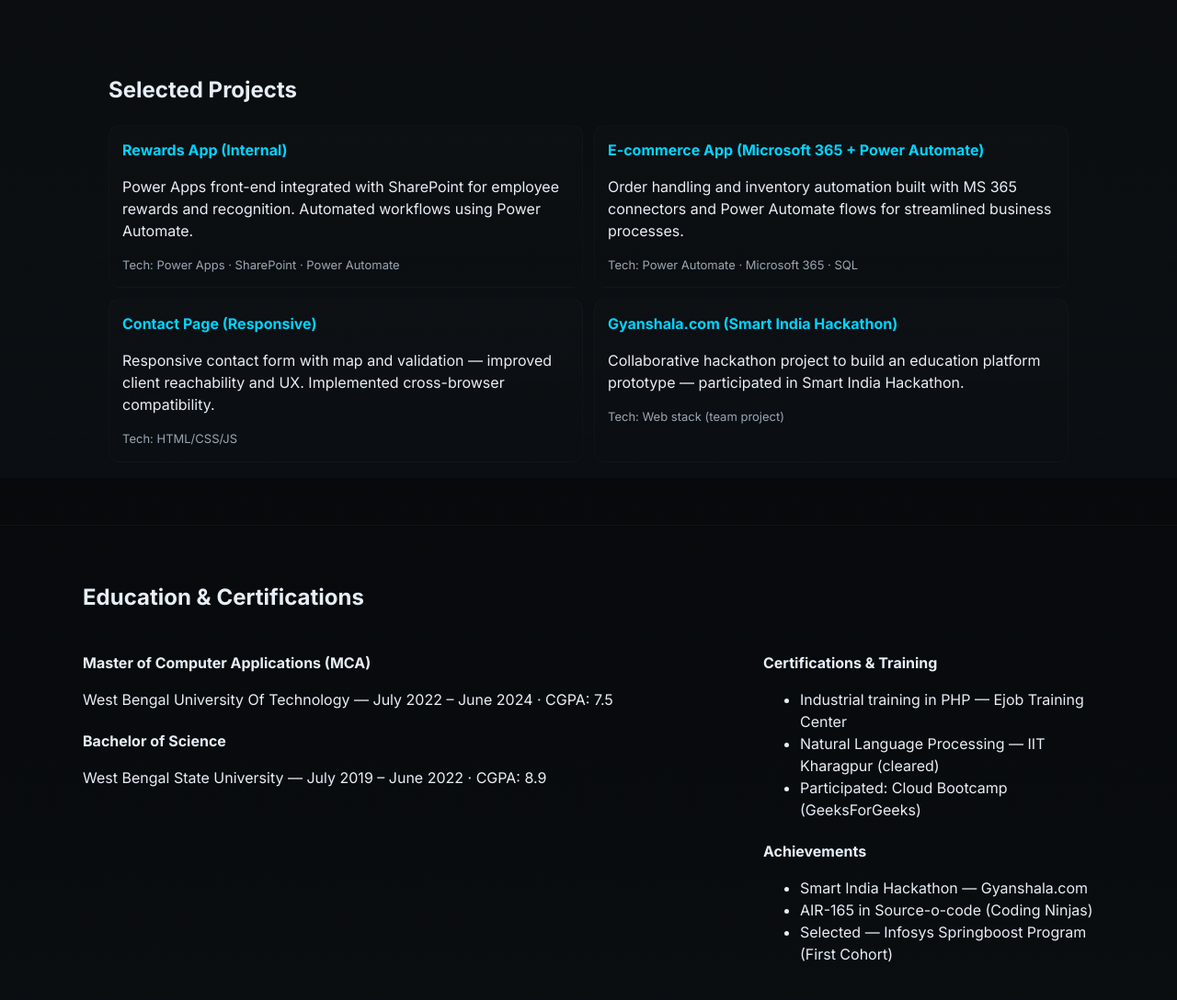
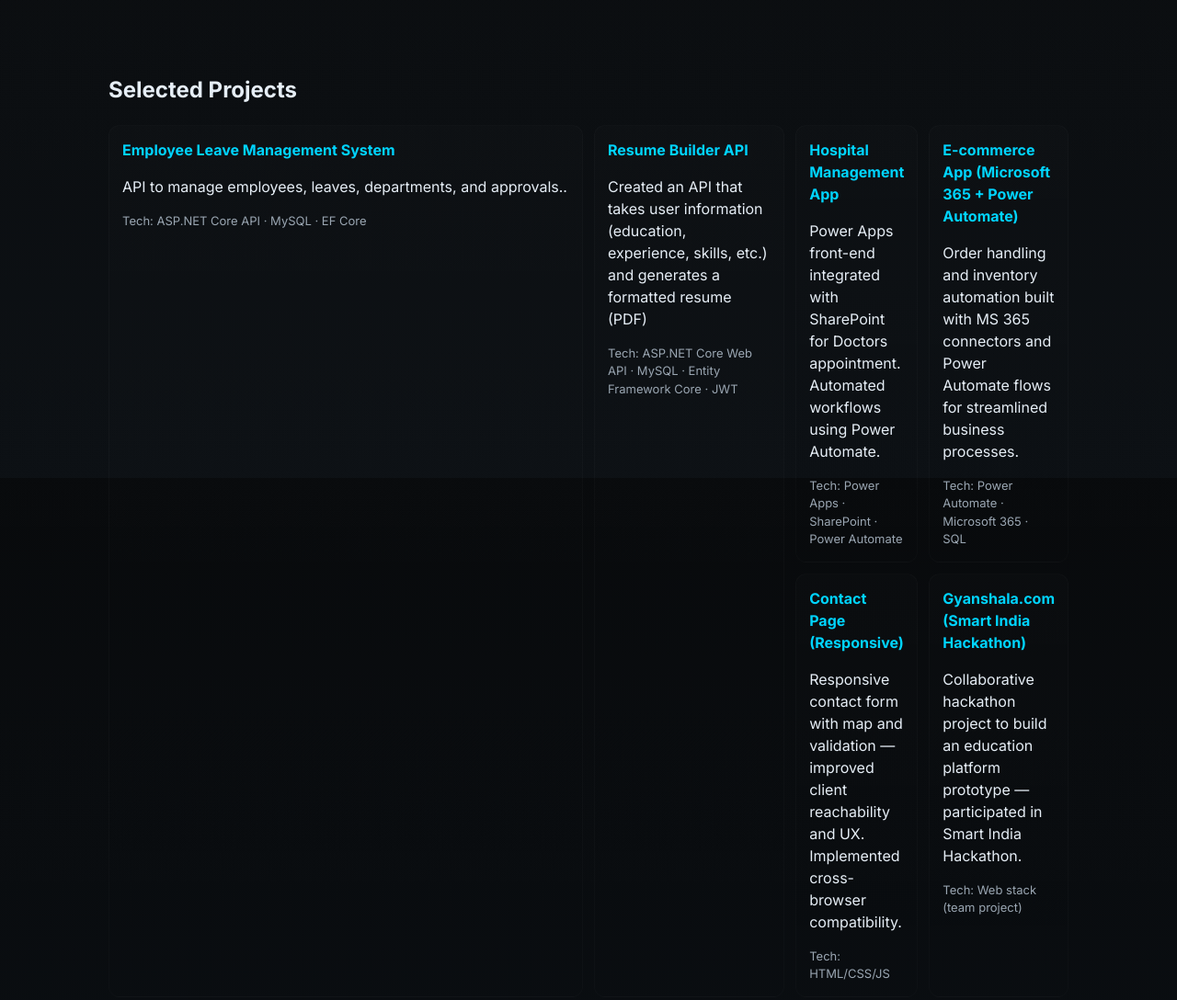
Before and after one commit to 007sweetY/myPortfolio, a plain HTML site: page index.html in a window 1280 px wide. Shown: the part 1880-2968 px from the top of the page at 92% size. Drawn offline with Linux system fonts and the light colour scheme.

Commit message:
Add project cards for Employee Leave and Resume Builder

```diff
--- a/index.html
+++ b/index.html
@@ -243,10 +243,24 @@
     <section id="projects" class="section dark-section">
       <div class="container">
         <h2>Selected Projects</h2>
+         <div class="projects-grid">
+          <div class="project-card">
+            <h4>Employee Leave Management System </h4>
+            <p>API to manage employees, leaves, departments, and approvals..</p>
+            <div class="p-meta">Tech: ASP.NET Core API · MySQL · EF Core</div>
+          </div>
+
+            <div class="projects-grid">
+          <div class="project-card">
+            <h4>Resume Builder API </h4>
+            <p>Created an API that takes user information (education, experience, skills, etc.) and generates a formatted resume (PDF)</p>
+            <div class="p-meta">Tech: ASP.NET Core Web API · MySQL · Entity Framework Core · JWT</div>
+          </div>
+
         <div class="projects-grid">
           <div class="project-card">
-            <h4>Rewards App (Internal)</h4>
-            <p>Power Apps front-end integrated with SharePoint for employee rewards and recognition. Automated workflows using Power Automate.</p>
+            <h4>Hospital Management App </h4>
+            <p>Power Apps front-end integrated with SharePoint for Doctors appointment. Automated workflows using Power Automate.</p>
             <div class="p-meta">Tech: Power Apps · SharePoint · Power Automate</div>
           </div>
 
```
